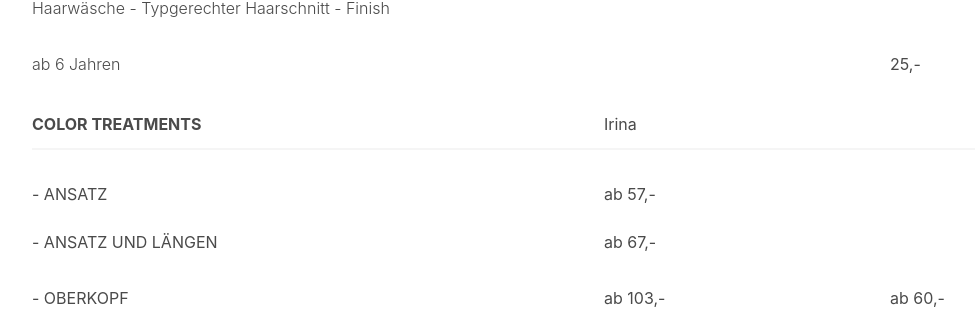
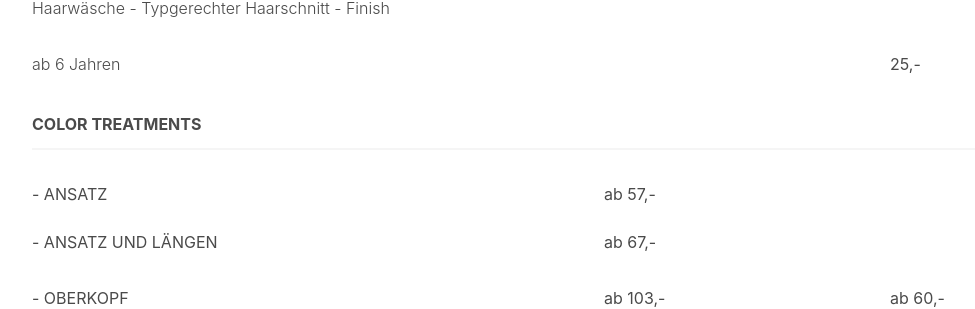
Before and after one commit to Anigerra/hairdesign-web, a Jekyll site: the page built from Preise/index.md, in a window 1280 px wide. Shown: the part 686-995 px from the top of the page, without its empty margins (48-1023 px from the left). Built offline with Jekyll 4.4.1, drawn with Linux system fonts in a browser that asks for light colours; nearby versions of some CDN libraries.

Commit message:
update names

```diff
--- a/Preise/index.md
+++ b/Preise/index.md
@@ -19,7 +19,7 @@ title: Preise
                     </p>
                 </div>
                 <div class="column">
-                    {% if sec.name != "Beauty Treatments" && sec.name != "Color Treatments") %}
+                    {% if forloop.first %}
                     <p>Irina</p>
                     {% endif %}
                 </div>
```
